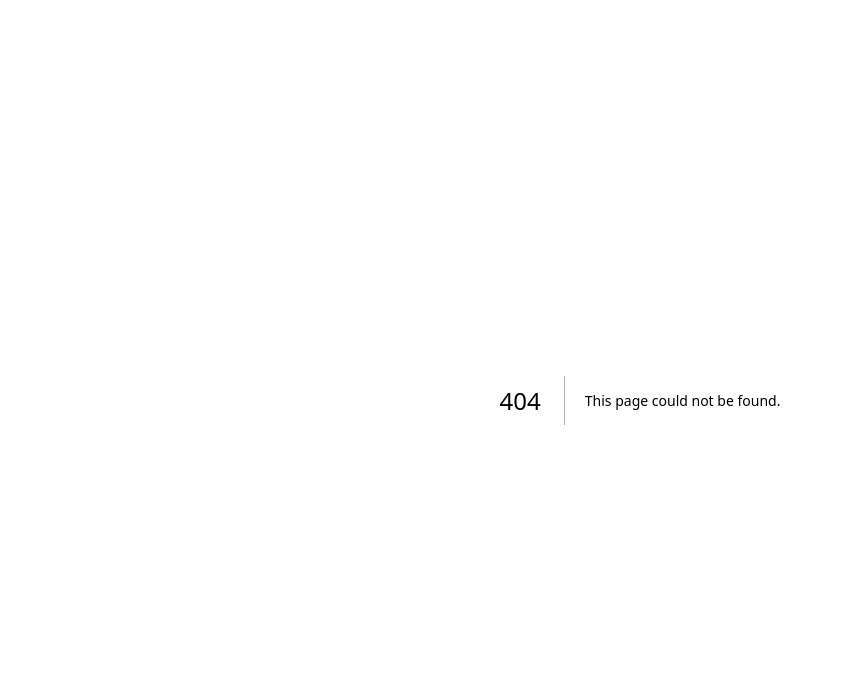
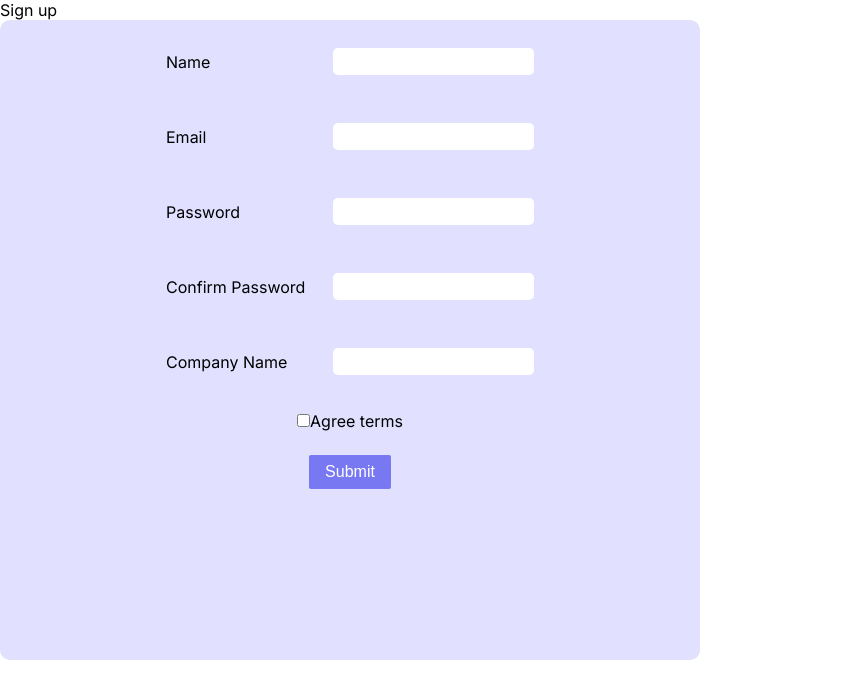
Before and after one commit to JavDaGreat/Booksmart-Frontend, a Next.js app: page /signup in a window 1280 px wide. Before the commit this address had no page. Shown: the top 698 px of the page, without its empty margins (0-843 px from the left). Built offline with nearby package versions, Linux system fonts and the light colour scheme.

Commit message:
Refactor Navbar component to use ul and li elements instead of divs Update Navbar component styles to include hover effect on list items Add Form and Input components to component index

```diff
--- /dev/null
+++ b/src/app/signup/page.tsx
@@ -0,0 +1,12 @@
+import { Form } from "@/component";
+
+export default function SignUp() {
+  return (
+    <div>
+      Sign up
+      <div>
+        <Form />
+      </div>
+    </div>
+  );
+}
--- /dev/null
+++ b/src/component/Form/index.tsx
@@ -0,0 +1,23 @@
+import { FC } from "react";
+import styles from "./styles.module.css";
+import { Button } from "../Button";
+import { Input } from "../Input";
+
+export const Form: FC = () => {
+  return (
+    <form className={styles.formContainer}>
+      <Input type="text" label="Name" />
+      <Input type="email" label="Email" />
+      <Input type="password" label="Password" />
+      <Input type="password" label="Confirm Password" />
+      <Input type="text" label="Company Name" />
+
+      <div>
+        <input type="checkbox" />
+        <label htmlFor="">Agree terms</label>
+      </div>
+
+      <Button label="Submit" />
+    </form>
+  );
+};
--- /dev/null
+++ b/src/component/Form/styles.module.css
@@ -0,0 +1,19 @@
+.formContainer {
+  display: flex;
+  flex-direction: column;
+  align-items: center;
+  gap: 24px;
+  padding: 12px 16px;
+  color: black;
+  background-color: rgb(225, 225, 255);
+  border-radius: 10px;
+  padding: 16px;
+  width: 90vw;
+  max-width: 700px;
+  height: 80vh;
+}
+.inputWrapper {
+  display: flex;
+  gap: 8px;
+  width: 300px;
+}
--- /dev/null
+++ b/src/component/Input/index.tsx
@@ -0,0 +1,16 @@
+import { FC } from "react";
+import styles from "./styles.module.css";
+
+type Props = {
+  label: string;
+  type?: "text" | "password" | "email" | "number" | "tel" | "textarea";
+};
+
+export const Input: FC<Props> = ({ label, type }) => {
+  return (
+    <div className={styles.container}>
+      <label>{label}</label>
+      <input type={type} className={styles.input} />
+    </div>
+  );
+};
--- /dev/null
+++ b/src/component/Input/styles.module.css
@@ -0,0 +1,14 @@
+.container {
+  display: flex;
+  align-items: center;
+  justify-content: space-between;
+  padding: 12px 16px;
+  color: black;
+  width: 400px;
+}
+
+.input {
+  padding: 6px 12px;
+  border-radius: 5px;
+  border: none;
+}
--- a/src/component/Navbar/index.tsx
+++ b/src/component/Navbar/index.tsx
@@ -10,10 +10,10 @@ export const Navbar: FC = () => {
         <li>About</li>
         <li>Contact</li>
       </ul>
-      <div className={styles.navList}>
-        <div>Get Started</div>
-        <div>Login</div>
-      </div>
+      <ul className={styles.navList}>
+        <li>Get Started</li>
+        <li>Login</li>
+      </ul>
     </nav>
   );
 };
--- a/src/component/Navbar/styles.module.css
+++ b/src/component/Navbar/styles.module.css
@@ -10,4 +10,8 @@
   align-items: center;
   list-style: none;
   gap: 64px;
+  cursor: pointer;
 }
+.navList li:hover {
+  color: rgb(120, 120, 243);
+}
--- a/src/component/index.tsx
+++ b/src/component/index.tsx
@@ -2,5 +2,7 @@ import { Navbar } from "./Navbar";
 import { Card } from "./Card";
 import { Button } from "./Button";
 import { Footer } from "./Footer";
+import { Form } from "./Form";
+import { Input } from "./Input";
 
-export { Navbar, Card, Button, Footer };
+export { Navbar, Card, Button, Footer, Form, Input };
```
Also changed, not shown: src/component/Calendar/index.tsx (added), src/component/Calendar/styles.module.css (added), src/component/Modal/index.tsx (added), src/component/Modal/styles.module.css (added).
